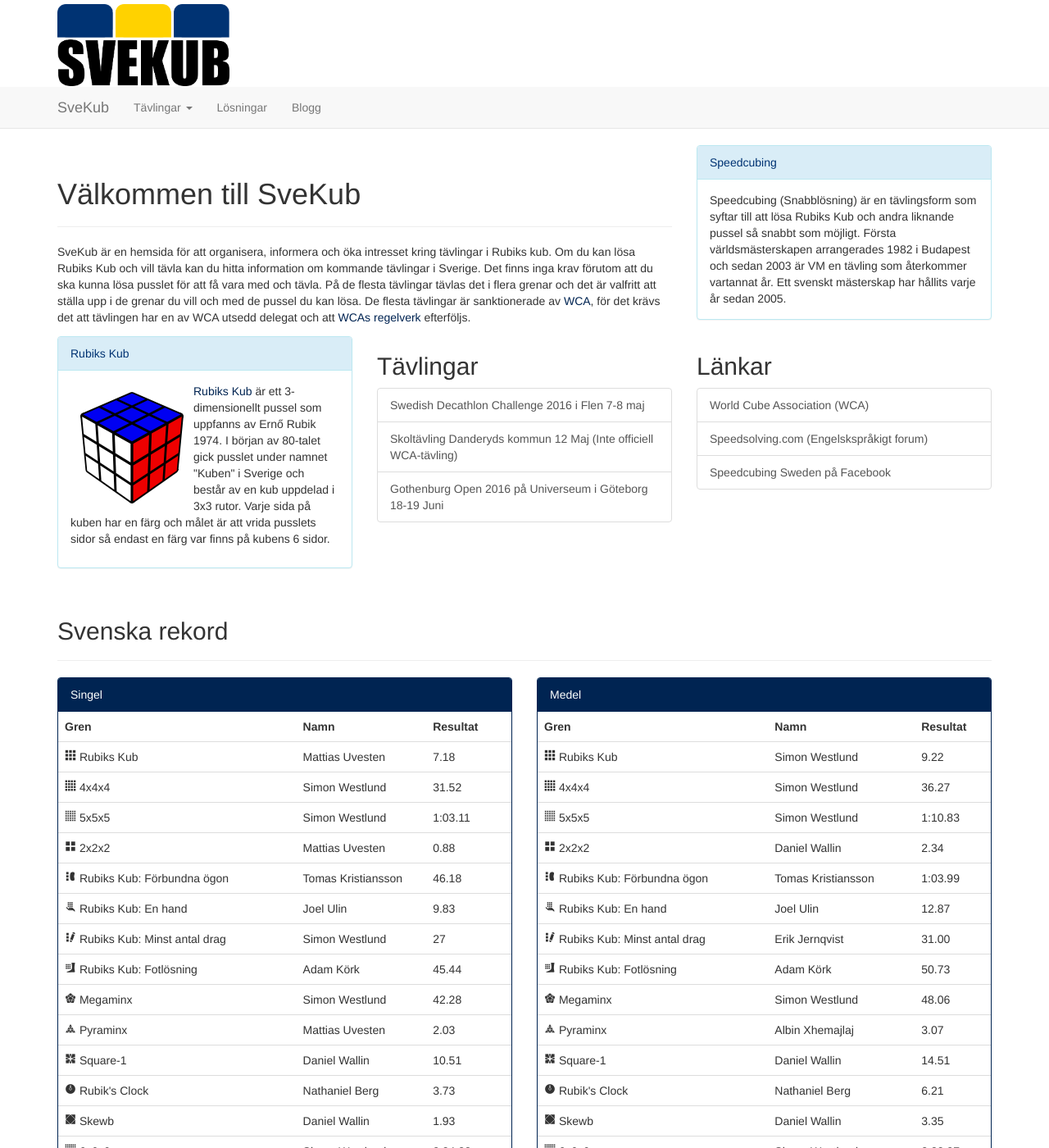
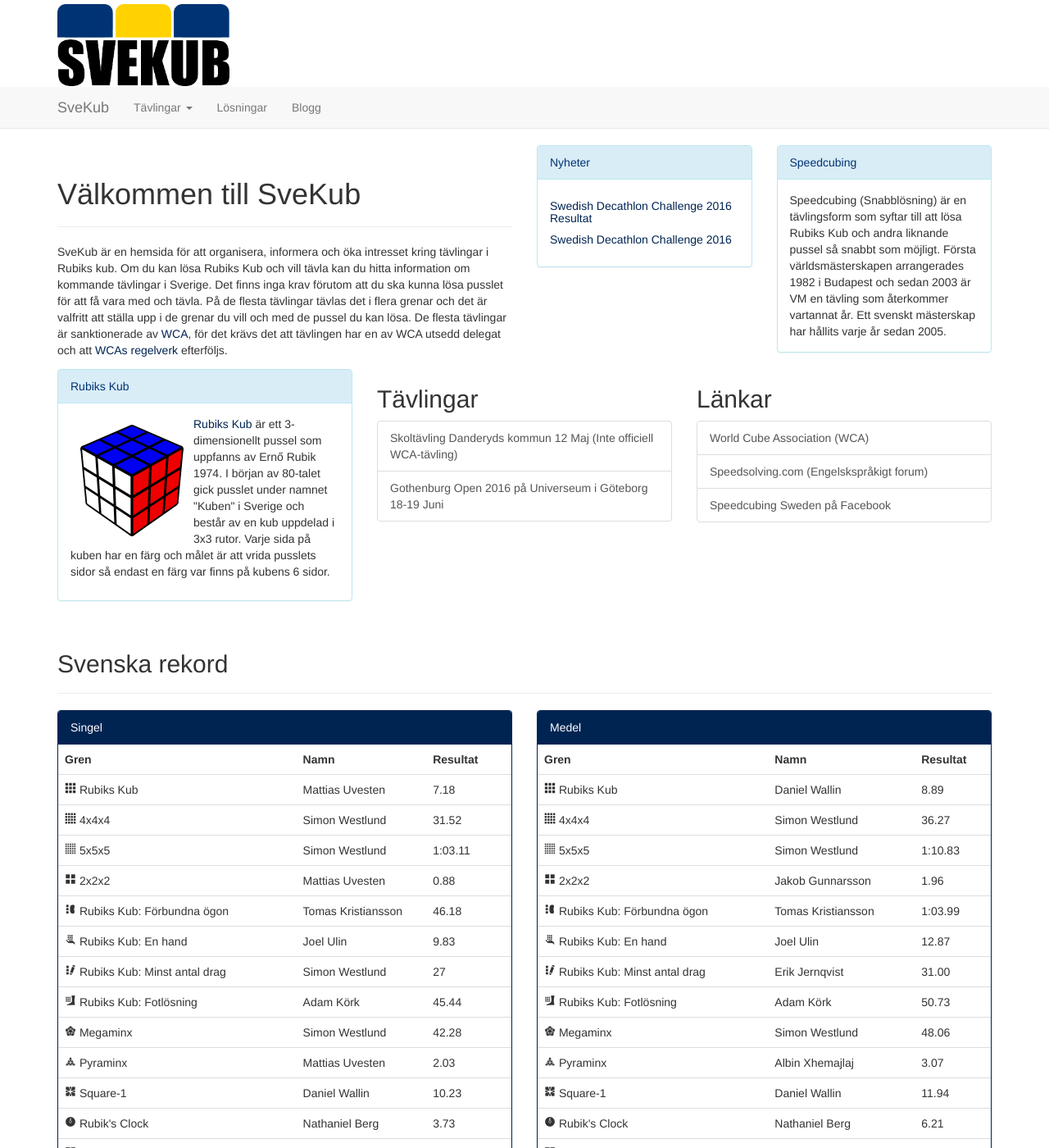
Before and after one commit to SveKub/SveKubOldSite, a Jekyll site: the page built from index.html, in a window 1280 px wide and 1400 px high. Shown: the whole window at 82% size. Built offline with Jekyll 4.4.1, drawn with Linux system fonts in a browser that asks for light colours; nearby versions of some CDN libraries.

Commit message:
uppdaterat efter SDC16

```diff
--- a/index.html
+++ b/index.html
@@ -6,7 +6,7 @@
 
 <div class="container">
     <div class="row">
-        <div class="col-md-8">
+        <div class="col-md-6">
             <div class="page-header"><h1>Välkommen till SveKub</h1></div>
             <p>SveKub är en hemsida för att organisera, informera och öka intresset kring tävlingar i Rubiks kub.
                 Om du kan lösa Rubiks Kub och vill tävla kan du hitta information om kommande tävlingar i Sverige.
@@ -16,7 +16,17 @@
                 för det krävs det att tävlingen har en av WCA utsedd delegat och att <a href="https://www.worldcubeassociation.org/regulations/">WCAs regelverk</a> efterföljs.
             </p>
         </div>
-        <div class="col-md-4">
+        <div class="col-md-3">
+            <div class="panel panel-info">
+                <div class="panel-heading">Nyheter</div>
+                <div class="panel-body">
+                    {% for post in site.posts limit: 3 %}
+                        <h5><a href="{{ site.baseurl }}{{ post.url }}">{{ post.title }}</a></h5>
+                    {%endfor%}
+                </div>
+            </div>
+        </div>
+        <div class="col-md-3">
             <div class="panel panel-info">
                 <div class="panel-heading">Speedcubing</div>
                 <div class="panel-body">
@@ -43,7 +53,6 @@
         <div class="col-md-4">
             <h2>Tävlingar</h2>
             <div class="list-group">
-                <a class="list-group-item" target="_blank" href="https://www.worldcubeassociation.org/results/c.php?i=SwedishDecathlonChallenge2016">Swedish Decathlon Challenge 2016 i Flen 7-8 maj</a>
                 <a class="list-group-item" tarket="_blank" href="http://www.elevverket.se/contact_144.html">Skoltävling Danderyds kommun 12 Maj (Inte officiell WCA-tävling)</a>
                 <a class="list-group-item" tarket="_blank" href="http://devrex.se/go2016.html">Gothenburg Open 2016 på Universeum i Göteborg 18-19 Juni</a>
             </div>
@@ -76,7 +85,7 @@
                     <tr><td><span class="cubing-icon icon-333ft"> Rubiks Kub: Fotlösning</span></td><td>Adam Körk</td><td>45.44</td></tr>
                     <tr><td><span class="cubing-icon icon-minx"> Megaminx</span></td><td>Simon Westlund</td><td>42.28</td></tr>
                     <tr><td><span class="cubing-icon icon-pyram"> Pyraminx</span></td><td>Mattias Uvesten</td><td>2.03</td></tr>
-                    <tr><td><span class="cubing-icon icon-sq1"> Square-1</span></td><td>Daniel Wallin</td><td>10.51</td></tr>
+                    <tr><td><span class="cubing-icon icon-sq1"> Square-1</span></td><td>Daniel Wallin</td><td>10.23</td></tr>
                     <tr><td><span class="cubing-icon icon-clock"> Rubik's Clock</span></td><td>Nathaniel Berg</td><td>3.73</td></tr>
                     <tr><td><span class="cubing-icon icon-skewb"> Skewb</span></td><td>Daniel Wallin</td><td>1.93</td></tr>
                     <tr><td><span class="cubing-icon icon-666"> 6x6x6</span></td><td>Simon Westlund</td><td>2:24.33</td></tr>
@@ -92,19 +101,19 @@
                 <div class="panel-heading">Medel</div>
                 <table class="table">
                     <tr><th>Gren</th><th>Namn</th><th>Resultat</th></tr>
-                    <tr><td><span class="cubing-icon icon-333"> Rubiks Kub</span></td><td>Simon Westlund</td><td>9.22</td></tr>
+                    <tr><td><span class="cubing-icon icon-333"> Rubiks Kub</span></td><td>Daniel Wallin</td><td>8.89</td></tr>
                     <tr><td><span class="cubing-icon icon-444"> 4x4x4</span></td><td>Simon Westlund</td><td>36.27</td></tr>
                     <tr><td><span class="cubing-icon icon-555"> 5x5x5</span></td><td>Simon Westlund</td><td>1:10.83</td></tr>
-                    <tr><td><span class="cubing-icon icon-222"> 2x2x2</span></td><td>Daniel Wallin</td><td>2.34</td></tr>
+                    <tr><td><span class="cubing-icon icon-222"> 2x2x2</span></td><td>Jakob Gunnarsson</td><td>1.96</td></tr>
                     <tr><td><span class="cubing-icon icon-333bf"> Rubiks Kub: Förbundna ögon</span></td><td>Tomas Kristiansson</td><td>1:03.99</td></tr>
                     <tr><td><span class="cubing-icon icon-333oh"> Rubiks Kub: En hand</span></td><td>Joel Ulin</td><td>12.87</td></tr>
                     <tr><td><span class="cubing-icon icon-333fm"> Rubiks Kub: Minst antal drag</span></td><td>Erik Jernqvist</td><td>31.00</td></tr>
                     <tr><td><span class="cubing-icon icon-333ft"> Rubiks Kub: Fotlösning</span></td><td>Adam Körk</td><td>50.73</td></tr>
                     <tr><td><span class="cubing-icon icon-minx"> Megaminx</span></td><td>Simon Westlund</td><td>48.06</td></tr>
                     <tr><td><span class="cubing-icon icon-pyram"> Pyraminx</span></td><td>Albin Xhemajlaj</td><td>3.07</td></tr>
-                    <tr><td><span class="cubing-icon icon-sq1"> Square-1</span></td><td>Daniel Wallin</td><td>14.51</td></tr>
+                    <tr><td><span class="cubing-icon icon-sq1"> Square-1</span></td><td>Daniel Wallin</td><td>11.94</td></tr>
                     <tr><td><span class="cubing-icon icon-clock"> Rubik's Clock</span></td><td>Nathaniel Berg</td><td>6.21</td></tr>
-                    <tr><td><span class="cubing-icon icon-skewb"> Skewb</span></td><td>Daniel Wallin</td><td>3.35</td></tr>
+                    <tr><td><span class="cubing-icon icon-skewb"> Skewb</span></td><td>Daniel Wallin</td><td>3.31</td></tr>
                     <tr><td><span class="cubing-icon icon-666"> 6x6x6</span></td><td>Simon Westlund</td><td>2:32.27</td></tr>
                     <tr><td><span class="cubing-icon icon-777"> 7x7x7</span></td><td>Simon Westlund</td><td>3:48.79</td></tr>
                     <tr><td><span class="cubing-icon icon-444bf"> 4x4x4: Förbunda ögon</span></td><td>-</td><td>-</td></tr>
```
Also changed, not shown: Tavlingar/genomforda.md (+3 -0 lines), _posts/2016-05-15-SDC16-Resultat.md (added, +12 -0 lines).
